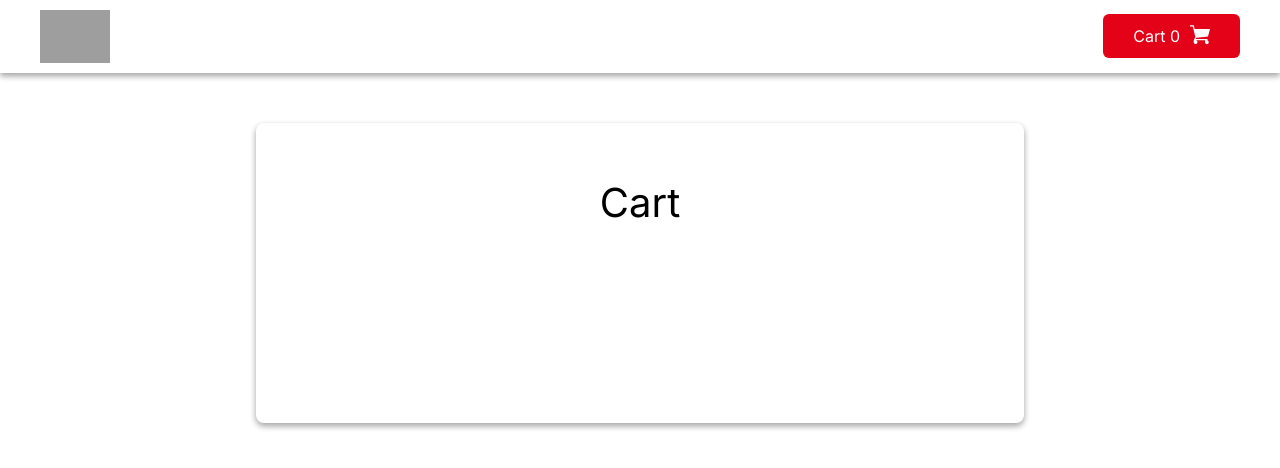
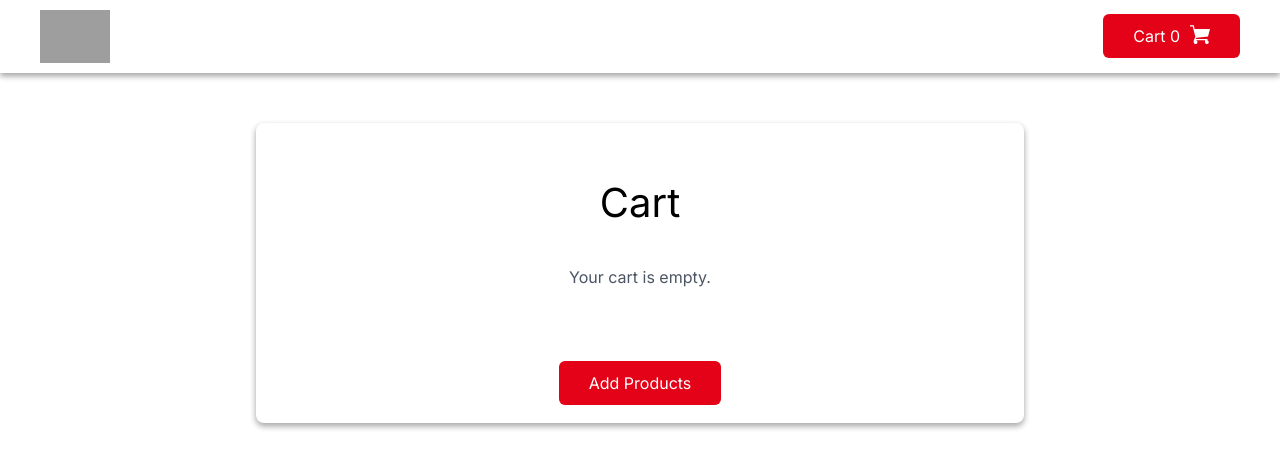
Before and after one commit to prerna-uprikar/dil-foods, a Next.js app: page /cart-page in a window 1280 px wide. Shown: the top 468 px of the page. Built offline with nearby package versions, Linux system fonts and the light colour scheme; grey boxes are pictures that could not be loaded.

Commit message:
empty cart functionality

```diff
--- a/src/app/components/cartSection/CartSection.js
+++ b/src/app/components/cartSection/CartSection.js
@@ -1,21 +1,23 @@
-"use client"
+"use client";
 import Image from "next/image";
 import styles from "./CartSection.module.scss";
 import { CartContext } from "../context/CartContext";
 import { useContext } from "react";
+import Link from "next/link";
 
 export default function CartSection() {
+  const { cartItem } = useContext(CartContext);
 
-    const { cartItem } =
-        useContext(CartContext);
-
-    console.log("Cart ", { cartItem })
+  console.log("Cart ", { cartItem });
 
   return (
     <>
-            <div className={styles.cartSection}>
+      <div className={`w-[60%] mx-auto ${styles.CartSection}`}>
         <h2 className="text-center pt-[50px] text-[40px]">Cart</h2>
-                {cartItem.map(i =>
+
+        {cartItem.length > 0 ? (
+          <div>
+            {cartItem.map((i) => (
               <div className="flex gap-[40px] justify-center pt-[50px] pb-[20px]">
                 <div className="productimage">
                   <Image src={i.image} height={300} width={300} />
@@ -38,14 +40,38 @@ export default function CartSection() {
                     <h2 className="w-[150px]">total</h2>
                     <h2>300</h2>
                   </div>
-                            <div className="pt-[40px]">
-                                <button className="text-white bg-[#e30217]  px-[30px] py-[10px]  gap-[10px] rounded-[6px]">Proceed to Checkout</button>
                 </div>
               </div>
+            ))}
+          </div>
+        ) : (
+          // If cart is empty, display a message
+          <div className="text-center py-8 text-gray-600">
+            <p>Your cart is empty.</p>
+          </div>
+        )}
+
+        {cartItem.length > 0 ? (
+          <div className="pt-[40px] flex justify-center">
+            <Link
+              href="/"
+              className="text-white bg-[#e30217] px-[30px] py-[10px] gap-[10px] rounded-[6px]"
+            >
+             Proceed to checkout
+            </Link>
+          </div>
+        ) : (
+          // If cart is empty, display a message
+          <div className="pt-[40px] flex justify-center">
+            <Link
+              href="/"
+              className="text-white bg-[#e30217] px-[30px] py-[10px] gap-[10px] rounded-[6px]"
+            >
+              Add Products
+            </Link>
           </div>
         )}
       </div>
     </>
-
   );
 }
--- a/src/app/components/cartSection/cartSection.module.scss
+++ b/src/app/components/cartSection/cartSection.module.scss
@@ -1,4 +1,4 @@
-.cartSection{
+.CartSection{
     box-shadow: 0 3px 6px rgba(0,0,0,0.16), 0 3px 6px rgba(0,0,0,0.23);
     width: 60%;
     min-height: 300px;
```
Lines whose indentation alone changed are shown as unchanged.
